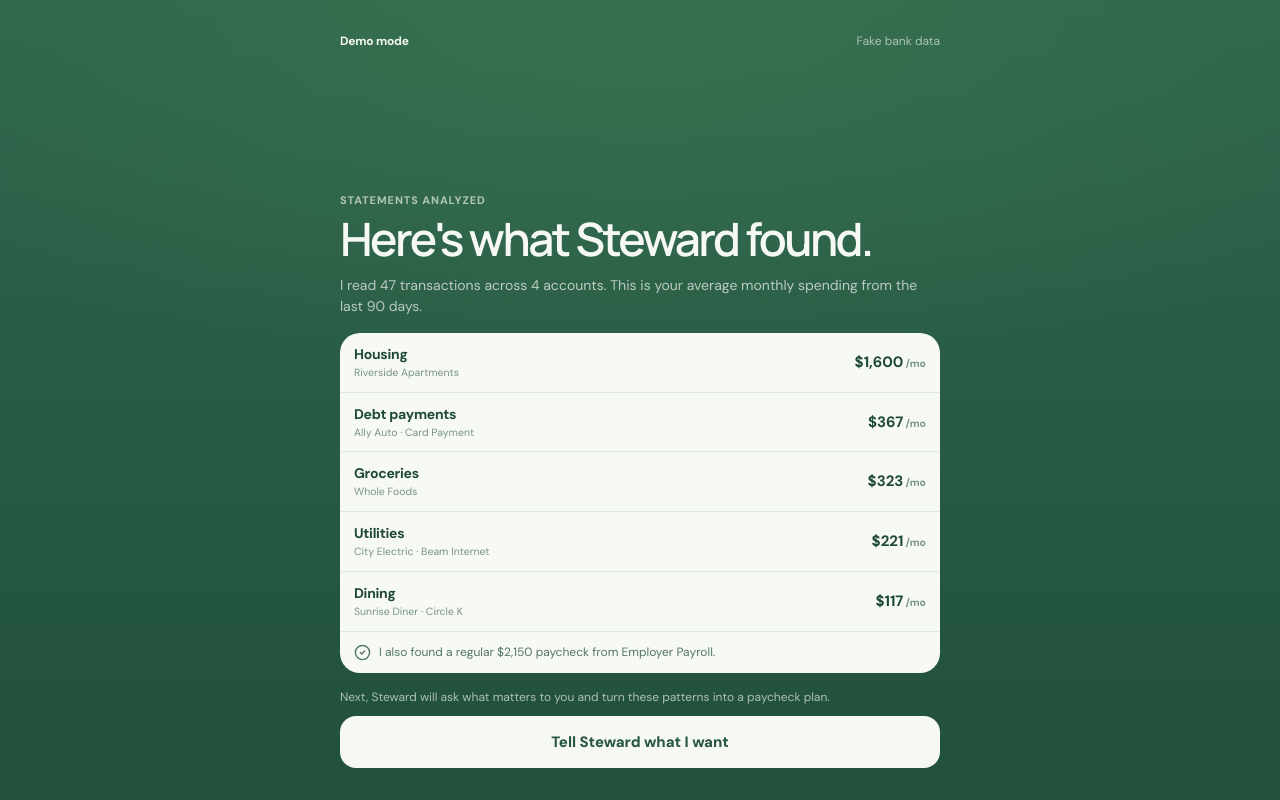
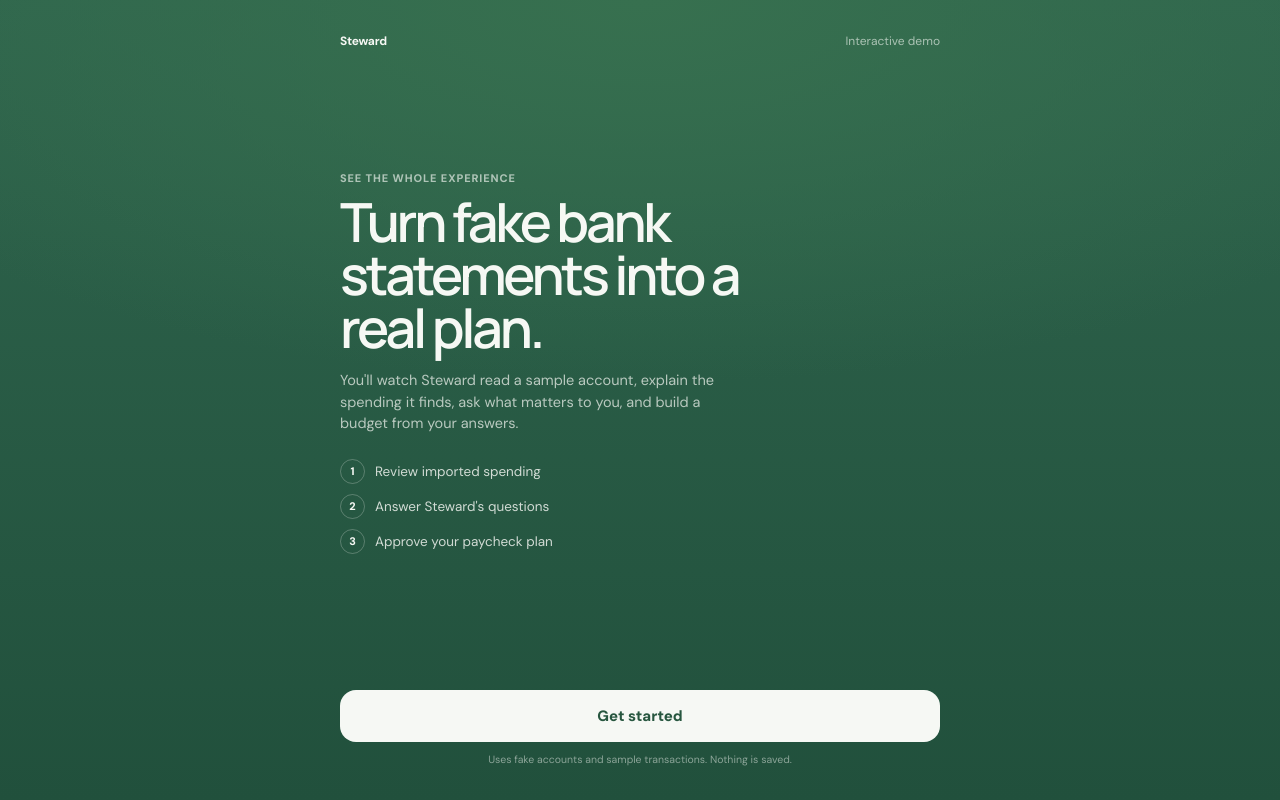
Before and after one commit to gking432/steward, a Next.js app: page /demo in a window 1280 px wide. Built offline with nearby package versions, Linux system fonts and the light colour scheme.

Commit message:
Add demo get-started screen

```diff
--- a/app/steward/app.tsx
+++ b/app/steward/app.tsx
@@ -76,22 +76,49 @@
   today: string;
   onContinue: () => void;
 }) {
-  const [stage, setStage] = useState<"connecting" | "reading" | "review">("connecting");
+  const [stage, setStage] = useState<"welcome" | "connecting" | "reading" | "review">("welcome");
 
   useEffect(() => {
-    const reading = window.setTimeout(() => setStage("reading"), 650);
-    const review = window.setTimeout(() => setStage("review"), 1700);
-    return () => {
-      window.clearTimeout(reading);
-      window.clearTimeout(review);
-    };
-  }, []);
+    if (stage === "connecting") {
+      const timer = window.setTimeout(() => setStage("reading"), 650);
+      return () => window.clearTimeout(timer);
+    }
+    if (stage === "reading") {
+      const timer = window.setTimeout(() => setStage("review"), 1050);
+      return () => window.clearTimeout(timer);
+    }
+  }, [stage]);
 
   const categories = useMemo(
     () => spendingByCategory(workspace, today).slice(0, 5),
     [workspace, today],
   );
   const income = useMemo(() => incomeObservations(workspace, today).primary, [workspace, today]);
+
+  if (stage === "welcome") {
+    return (
+      <main className="dm-screen dm-welcome">
+        <header className="dm-top"><strong>Steward</strong><span>Interactive demo</span></header>
+        <section className="dm-welcome-copy">
+          <p className="dm-eyebrow">See the whole experience</p>
+          <h1>Turn fake bank statements into a real plan.</h1>
+          <p>
+            You&apos;ll watch Steward read a sample account, explain the spending it finds,
+            ask what matters to you, and build a budget from your answers.
+          </p>
+          <ul>
+            <li><span>1</span> Review imported spending</li>
+            <li><span>2</span> Answer Steward&apos;s questions</li>
+            <li><span>3</span> Approve your paycheck plan</li>
+          </ul>
+        </section>
+        <footer className="dm-action">
+          <button onClick={() => setStage("connecting")}>Get started</button>
+          <small>Uses fake accounts and sample transactions. Nothing is saved.</small>
+        </footer>
+      </main>
+    );
+  }
 
   if (stage !== "review") {
     const reading = stage === "reading";
--- a/app/steward/steward.css
+++ b/app/steward/steward.css
@@ -993,6 +993,52 @@
   text-transform: uppercase;
 }
 
+.dm-welcome-copy {
+  align-self: center;
+  max-width: 480px;
+  padding-bottom: 2vh;
+}
+.dm-welcome-copy h1 {
+  margin: 8px 0 15px;
+  color: #f6f8f4;
+  font-size: clamp(38px, 11vw, 54px);
+  font-weight: 540;
+  letter-spacing: -0.06em;
+  line-height: 0.99;
+}
+.dm-welcome-copy > p:last-of-type {
+  max-width: 410px;
+  color: rgba(246, 248, 244, 0.7);
+  font-size: 14.5px;
+  line-height: 1.5;
+}
+.dm-welcome-copy ul {
+  display: grid;
+  gap: 10px;
+  margin: 24px 0 0;
+  padding: 0;
+  list-style: none;
+}
+.dm-welcome-copy li {
+  display: flex;
+  align-items: center;
+  gap: 10px;
+  color: rgba(246, 248, 244, 0.82);
+  font-size: 13.5px;
+}
+.dm-welcome-copy li span {
+  display: grid;
+  width: 25px;
+  height: 25px;
+  flex: none;
+  place-items: center;
+  border: 1px solid rgba(246, 248, 244, 0.25);
+  border-radius: 999px;
+  color: #f6f8f4;
+  font-size: 11px;
+  font-weight: 750;
+}
+
 .dm-loading { grid-template-rows: auto 1fr; }
 .dm-loading-card {
   align-self: center;
@@ -1074,6 +1120,11 @@
   color: #27563f;
   font-size: 15px;
   font-weight: 750;
+}
+.dm-action small {
+  color: rgba(246, 248, 244, 0.5);
+  text-align: center;
+  font-size: 10.5px;
 }
 
 @media (min-width: 768px) {
```
Also changed, not shown: 1 other file (tests, documents, lock files or other folders).
